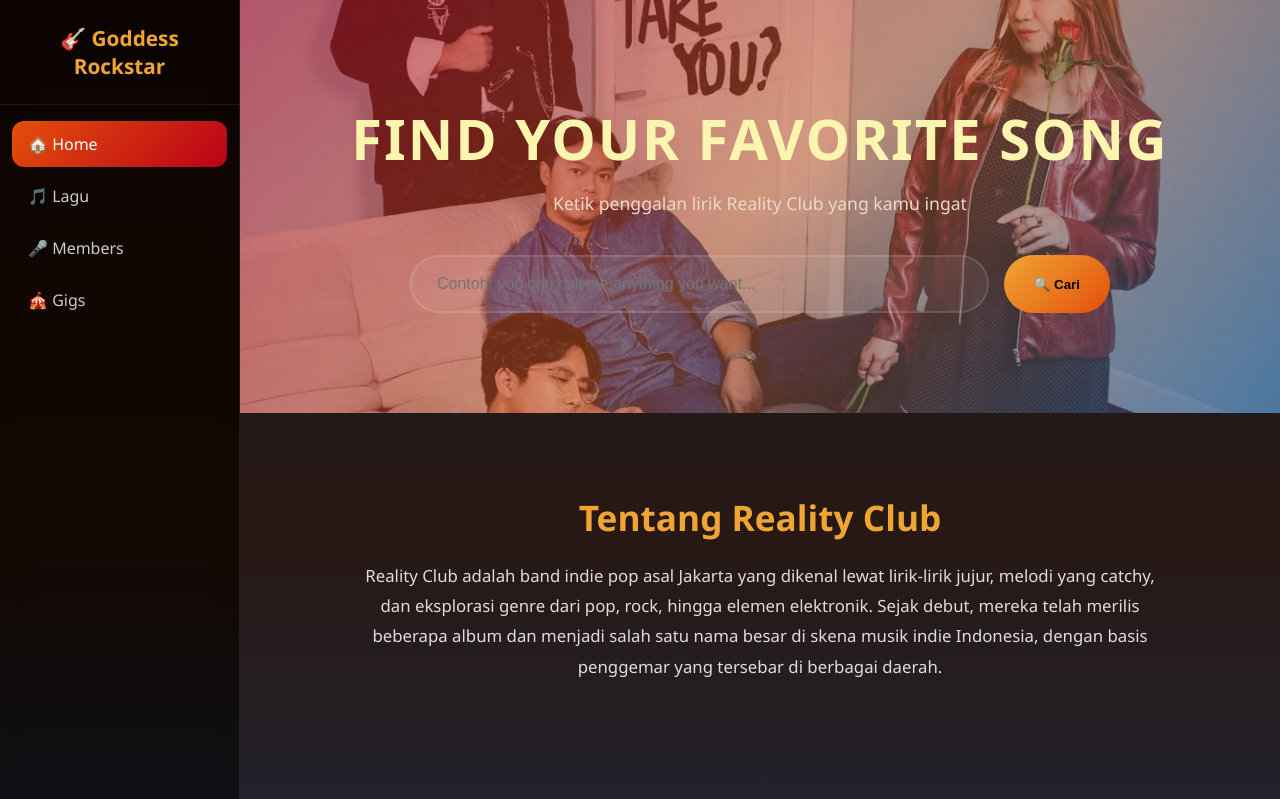
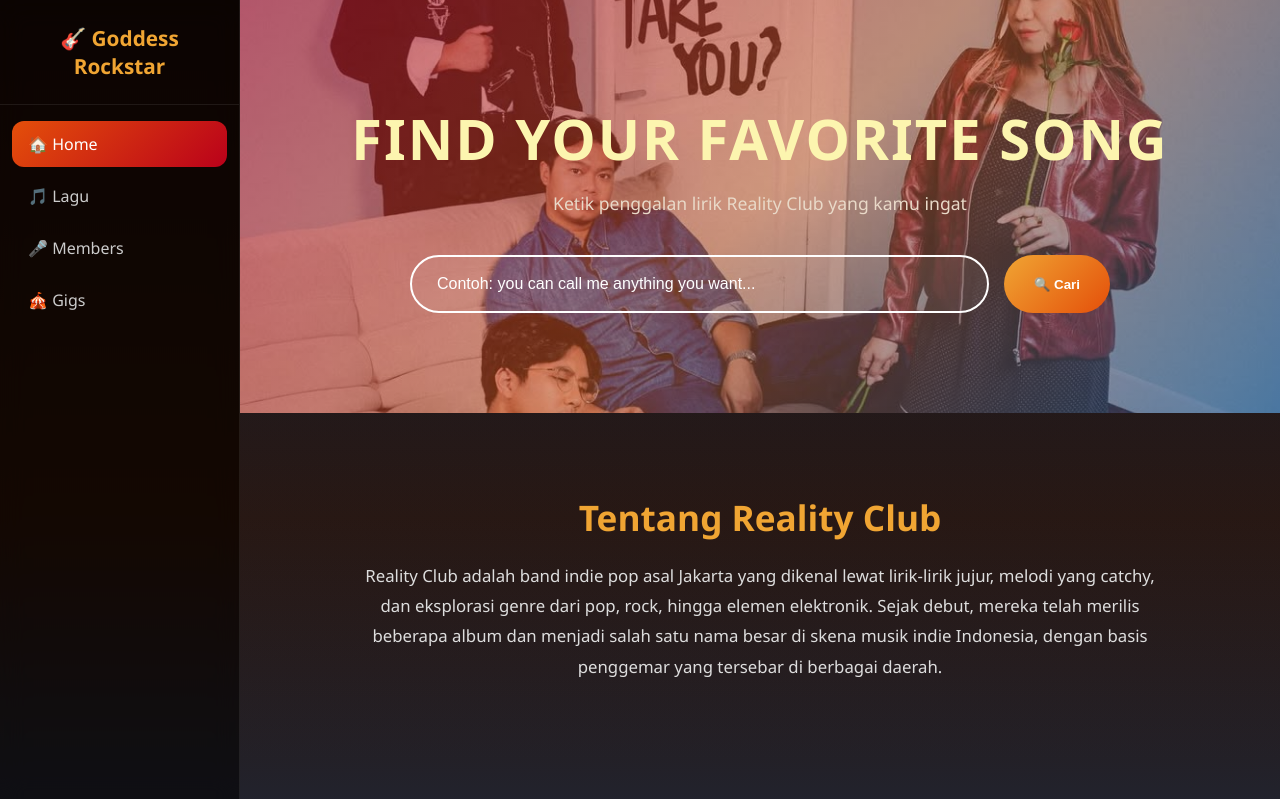
Before and after one commit to Soboyy/goddes_rockstar, a PHP site: page / in a window 1280 px wide. Shown: the top 799 px of the page. Run offline with PHP 8.4, Linux system fonts and the light colour scheme; data comes from the database, SQL or seed files in the repository.

Commit message:
update tampilan search from di index

```diff
--- a/style.css
+++ b/style.css
@@ -132,10 +132,10 @@ body{
 .search-form input{
     flex:1;
     background:rgba(255,255,255,.06);
-    border:2px solid rgba(255,255,255,.12);
+    border:2px solid rgb(255, 255, 255);
     border-radius:999px;
     padding:18px 25px;
-    color:white;
+    color:rgb(255, 255, 255);
     font-size:1rem;
     transition:.3s;
 }
@@ -149,12 +149,17 @@ body{
     border-radius:999px;
     padding:0 30px;
     background:linear-gradient(135deg, var(--yellow), var(--orange));
-    color:black;
+    color:rgb(255, 255, 255);
     font-weight:bold;
     cursor:pointer;
     transition:.3s;
 }
 .search-form button:hover{ transform:translateY(-2px); }
+
+.search-form input::placeholder{
+    color: #ffffff;
+    opacity: 1;
+}
 
 /* =========================
    SEARCH INLINE (halaman Lagu, dll)
@@ -178,7 +183,7 @@ body{
 }
 
 .search-form-inline input::placeholder{
-    color:var(--muted);
+    color: #ffffff;
 }
 
 .search-form-inline input:focus{
```
